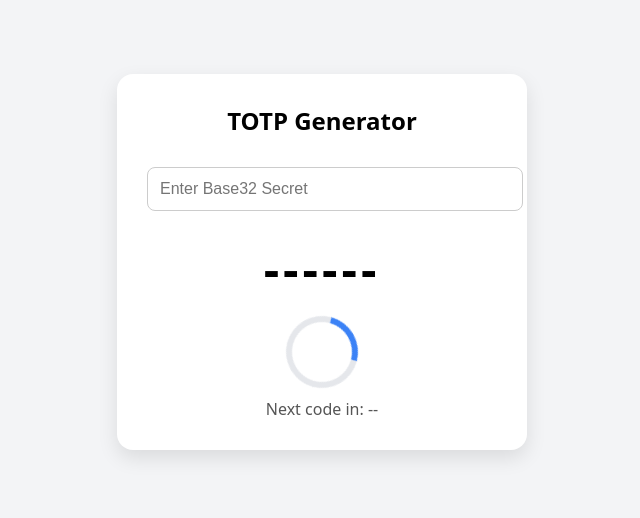
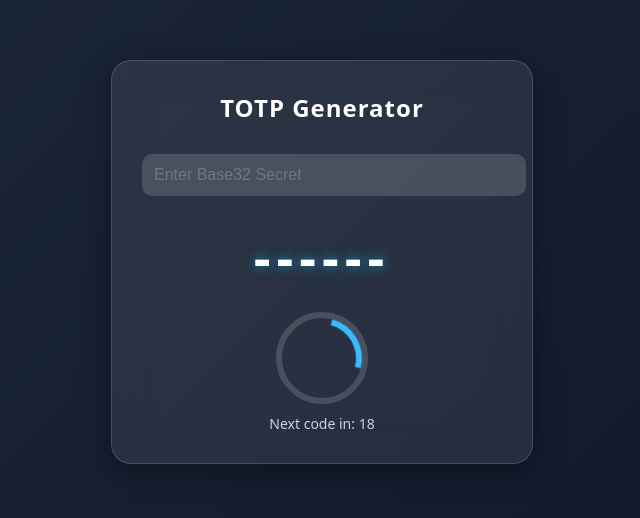
Before and after one commit to OverlineDev/TOTP-Generator, a plain HTML site: page index.html in a window 1280 px wide. Shown: the part 138-656 px from the top of the page, without its empty margins (318-958 px from the left). Drawn offline with Linux system fonts and the light colour scheme.

Commit message:
Update index.html

```diff
--- a/index.html
+++ b/index.html
@@ -7,54 +7,70 @@
 
 <style>
     body {
-        font-family: system-ui, sans-serif;
-        background: #f3f4f6;
         margin: 0;
-        padding: 0;
+        height: 100vh;
         display: flex;
         justify-content: center;
         align-items: center;
-        height: 100vh;
+        background: linear-gradient(135deg, #1e293b, #0f172a);
+        font-family: system-ui, sans-serif;
+        color: white;
     }
 
     .card {
-        background: white;
+        width: 360px;
         padding: 30px;
-        width: 350px;
-        border-radius: 16px;
-        box-shadow: 0 8px 20px rgba(0,0,0,0.1);
+        border-radius: 20px;
+        backdrop-filter: blur(20px);
+        background: rgba(255, 255, 255, 0.08);
+        box-shadow: 0 8px 30px rgba(0,0,0,0.4);
         text-align: center;
+        border: 1px solid rgba(255,255,255,0.15);
     }
 
     h2 {
         margin-top: 0;
         font-weight: 600;
+        letter-spacing: 1px;
     }
 
     input {
         width: 100%;
         padding: 12px;
         font-size: 16px;
-        border-radius: 8px;
-        border: 1px solid #ccc;
+        border-radius: 10px;
+        border: none;
         margin-top: 10px;
+        outline: none;
+        background: rgba(255,255,255,0.15);
+        color: white;
     }
 
     #code {
-        font-size: 48px;
+        font-size: 52px;
         font-weight: bold;
         margin-top: 25px;
-        letter-spacing: 4px;
-        transition: opacity 0.3s ease;
+        letter-spacing: 6px;
+        transition: opacity 0.3s ease, transform 0.3s ease;
+        text-shadow: 0 0 12px rgba(0, 200, 255, 0.7);
     }
 
-    .timer-ring {
-        width: 60px;
-        height: 60px;
-        margin: 15px auto 0;
+    .ring {
+        width: 80px;
+        height: 80px;
+        margin: 20px auto 0;
         border-radius: 50%;
-        border: 6px solid #e5e7eb;
-        border-top-color: #3b82f6;
+        border: 6px solid rgba(255,255,255,0.15);
+        position: relative;
+    }
+
+    .ring::after {
+        content: "";
+        position: absolute;
+        inset: 0;
+        border-radius: 50%;
+        border: 6px solid transparent;
+        border-top-color: #38bdf8;
         animation: spin 30s linear infinite;
     }
 
@@ -65,7 +81,8 @@
 
     #timer {
         margin-top: 10px;
-        color: #555;
+        color: #cbd5e1;
+        font-size: 14px;
     }
 </style>
 </head>
@@ -76,7 +93,7 @@
     <input id="secret" placeholder="Enter Base32 Secret">
 
     <div id="code">------</div>
-    <div class="timer-ring"></div>
+    <div class="ring"></div>
     <div id="timer">Next code in: --</div>
 </div>
 
@@ -136,12 +153,21 @@ async function update() {
 
     if (codeEl.textContent !== newCode) {
         codeEl.style.opacity = 0;
+        codeEl.style.transform = "scale(0.9)";
         setTimeout(() => {
             codeEl.textContent = newCode;
             codeEl.style.opacity = 1;
+            codeEl.style.transform = "scale(1)";
         }, 150);
     }
 
     const epoch = Math.floor(Date.now() / 1000);
     const remaining = 30 - (epoch % 30);
-    document.getElementById("timer").text
+    document.getElementById("timer").textContent = "Next code in: " + remaining;
+}
+
+setInterval(update, 500);
+</script>
+
+</body>
+</html>
```
